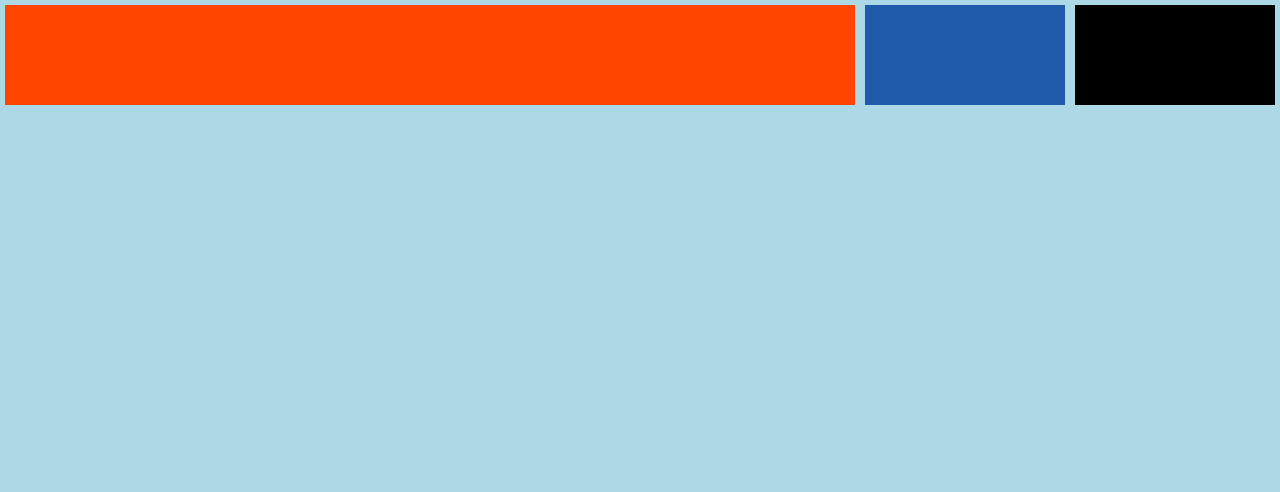
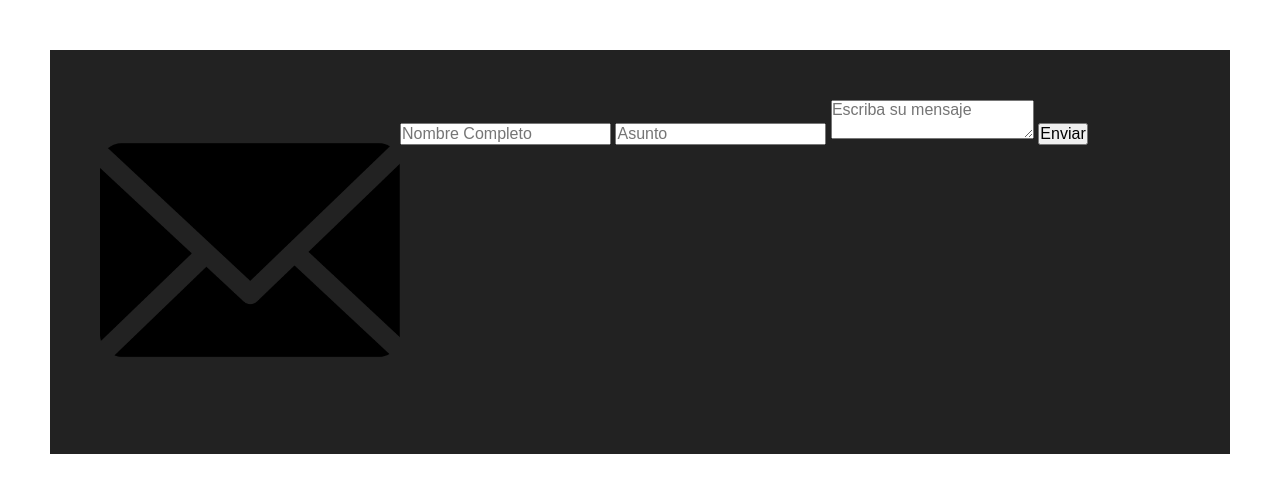
Before and after one commit to robersks/CSS_SoyDalto, a plain HTML site: page index.html in a window 1280 px wide. Drawn offline with Linux system fonts and the light colour scheme; a web font is replaced by a local one.

Commit message:
feat: :sparkles: practica de formulario

```diff
--- a/index.html
+++ b/index.html
@@ -22,13 +22,18 @@
 </head>
 
 <body>
-  <div class="flex-container">
-    <div class="flex-container__item orange">
+
+  <div class="container">
+    <div class="container__img">
+      <img src="/img/email.png" alt="Correo_img">
     </div>
-    <div class="flex-container__item">
+    <div class="container__form">
+        <input type="text" placeholder="Nombre Completo" class="container__form-input">
+        <input type="text" placeholder="Asunto" class="container__form-input">
+        <textarea placeholder="Escriba su mensaje" class="container__form-input" ></textarea>
+        <input type="submit" value="Enviar" class="container__form-input">
     </div>
-    <div class="flex-container__item black">
-    </div>
+
   </div>
 </body>
 </html>
--- a/styles/index.css
+++ b/styles/index.css
@@ -2,34 +2,20 @@
     font-family:sans-serif;
 }
 
-/* Se aplica FLEXBOX al container */
-.flex-container{
+.container {
     display: flex;
-    background: lightblue;
-
-
-
-
-
-
-    /* ALINIAR EN EL CROSS AXIS */
-    height:100vh; /* Obligatorio */
-    /* align-content: center;  */     /* Para aliniar más de una fila */
+    flex-wrap: wrap;
+    background: #222;
+    margin: 50px;
+    padding: 50px;
 }
 
-/* Aplicar estilos SIN TENER ENCUENTA TAMAÑOS  */
-.flex-container__item{
-    background: rgb(31, 91, 170);
-    margin: 5px;
-    height: 100px;
-    min-width: 200px; /* IMPORTANTE PARA EL TEMA */
+.container__img img {
+    min-width: 200px;
+    max-width: 300px;
+    align-items: center;
 }
 
-.orange {
-    background: orangered;
-    flex-grow: 1;
+.container__form input {
+
 }
-
-.black {
-    background: black;
-}
```
Also changed, not shown: img/email.png (added).
